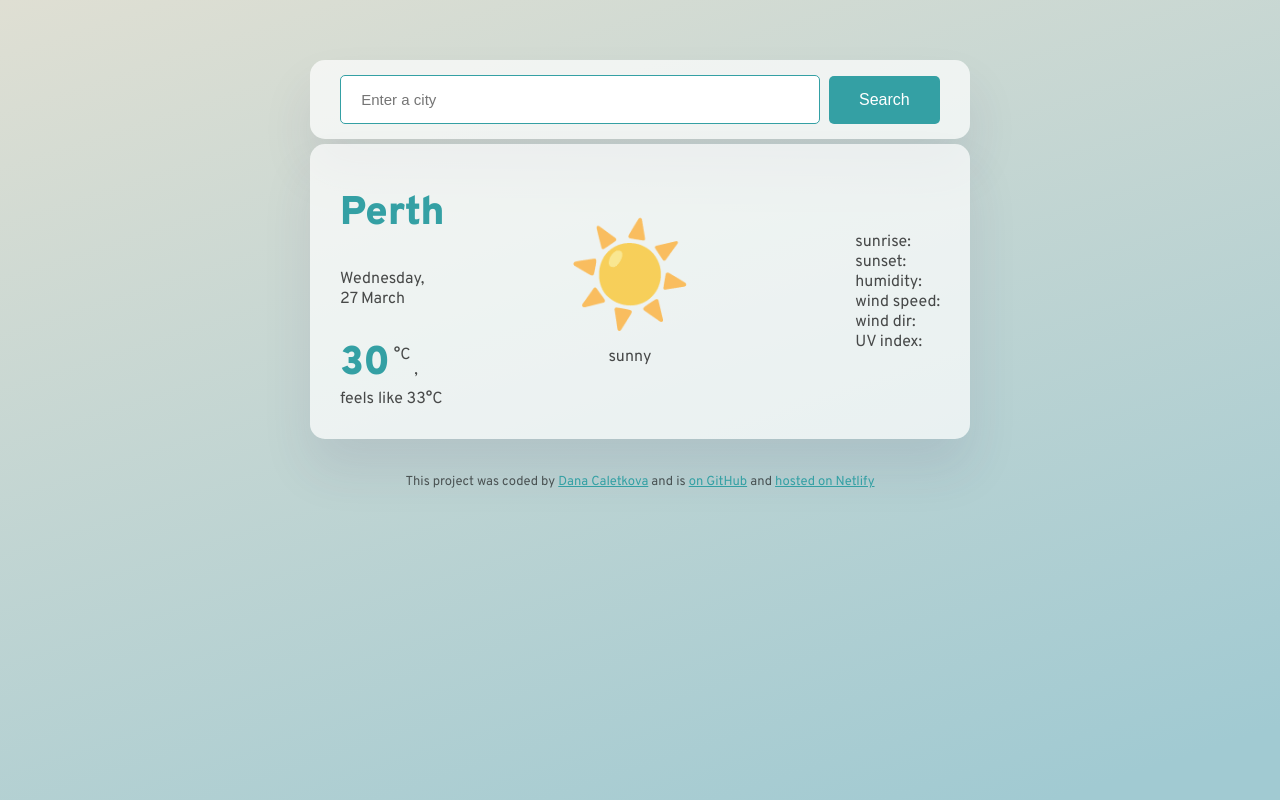
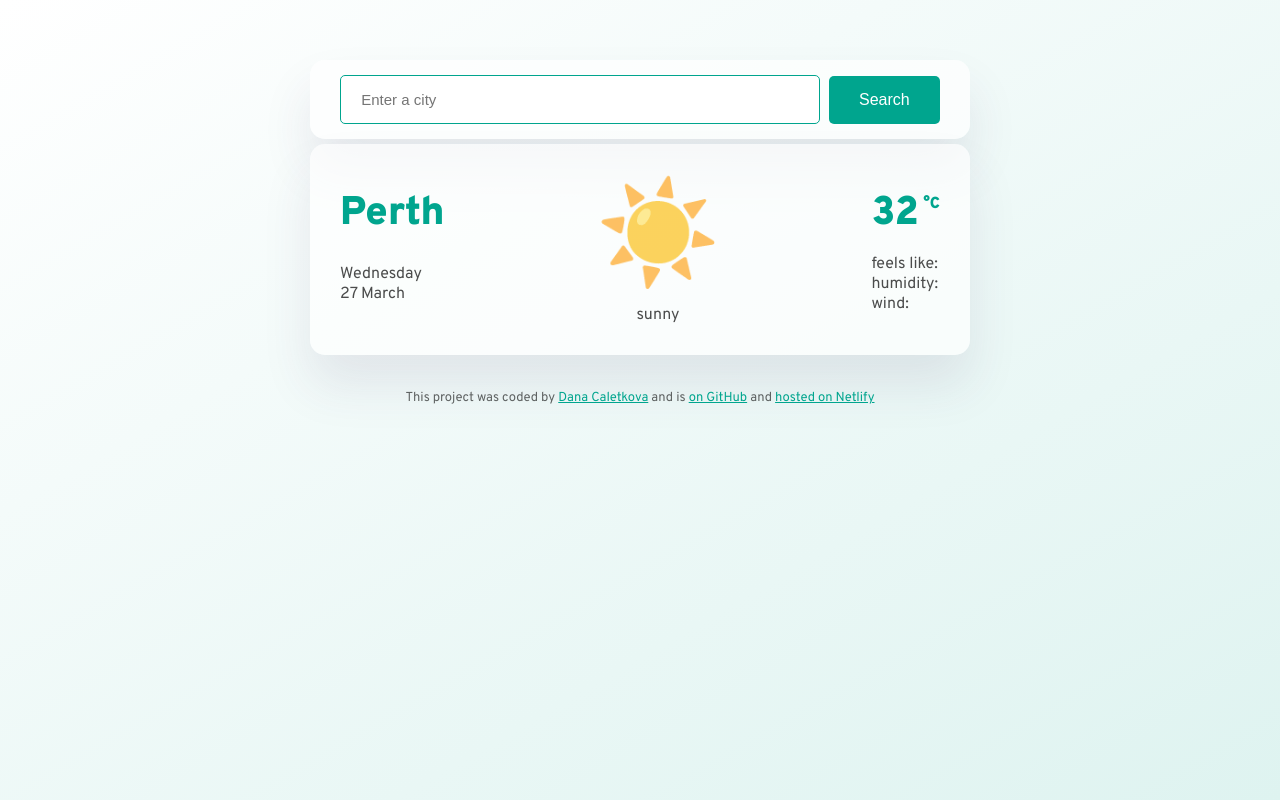
Before and after one commit to danacaletkova/weather-forecast, a plain HTML site: page index.html in a window 1280 px wide. Drawn offline with Linux system fonts and the light colour scheme.

Commit message:
Restructured main element, updated CSS

```diff
--- a/index.html
+++ b/index.html
@@ -29,26 +29,22 @@
         <div class="current-weather-data">
           <div>
             <div class="city">Perth</div>
-            <div class="date">Wednesday, <br />27 March</div>
-            <div class="temp">
-              <span class="temp-number">30</span>
-              <span class="temp-unit">°C</span>
-              , <br />feels like 33°C
-            </div>
+            <div class="time">Wednesday<br />27 March</div>
           </div>
-          <div class="logo">
-            <div id="logo">☀️</div>
+          <div class="weather-description">
+            <div class="logo">☀️</div>
             sunny
           </div>
-          <div class="details">
-            <ul>
-              <li>sunrise:</li>
-              <li>sunset:</li>
-              <li>humidity:</li>
-              <li>wind speed:</li>
-              <li>wind dir:</li>
-              <li>UV index:</li>
-            </ul>
+          <div>
+            <div class="temp">
+              <span class="temp-number">32</span>
+              <span class="temp-unit">°C</span>
+            </div>
+            <div>
+              feels like: <br />
+              humidity: <br />
+              wind:
+            </div>
           </div>
         </div>
       </main>
--- a/src/style.css
+++ b/src/style.css
@@ -4,12 +4,13 @@ html {
 
 body {
   background: linear-gradient(
-    162deg,
-    rgba(223, 223, 211, 1) 0%,
-    rgba(161, 202, 210, 1) 94%
+    150deg,
+    rgba(255, 255, 255, 1) 0%,
+    rgba(222, 243, 240, 1) 100%
   );
   background-repeat: no-repeat;
   font-family: "Overpass", sans-serif;
+  color: rgba(0, 0, 0, 0.7);
 }
 
 .search-form,
@@ -29,7 +30,7 @@ body {
 
 .search-form-input {
   background-color: #fff;
-  border: 1px solid #34a0a4;
+  border: 1px solid #00a58e;
   border-radius: 5px;
   width: 80%;
   font-size: 15px;
@@ -37,7 +38,7 @@ body {
 }
 
 .search-form-button {
-  background: #34a0a4;
+  background: #00a58e;
   color: white;
   padding: 15px 30px;
   border: none;
@@ -47,54 +48,46 @@ body {
 }
 
 .search-form-button:hover {
-  background: #1a759f;
+  background: #009580;
 }
 
 .current-weather-data {
-  color: rgba(0, 0, 0, 0.7);
   padding: 30px;
   display: flex;
   justify-content: space-between;
   text-align: left;
-  align-items: center;
 }
 
 .city {
-  color: #34a0a4;
+  color: #00a58e;
   font-size: 40px;
   font-weight: 900;
   line-height: 80px;
 }
 
-.date {
-  padding: 15px 0;
+.time {
+  padding: 10px 0;
+}
+.weather-description {
+  text-align: center;
+}
+
+.logo {
+  font-size: 100px;
 }
 
 .temp {
-  padding-top: 15px;
+  color: #00a58e;
+  font-weight: 900;
 }
-
 .temp-number {
-  color: #34a0a4;
   font-size: 40px;
-  font-weight: 900;
+  line-height: 80px;
 }
 
 .temp-unit {
   position: relative;
-  top: -15px;
-}
-
-.logo {
-  text-align: center;
-}
-
-#logo {
-  font-size: 100px;
-}
-
-.details ul {
-  list-style: none;
+  bottom: 16px;
 }
 
 footer {
@@ -105,5 +98,5 @@ footer {
 }
 
 footer a {
-  color: #34a0a4;
+  color: #00a58e;
 }
```
